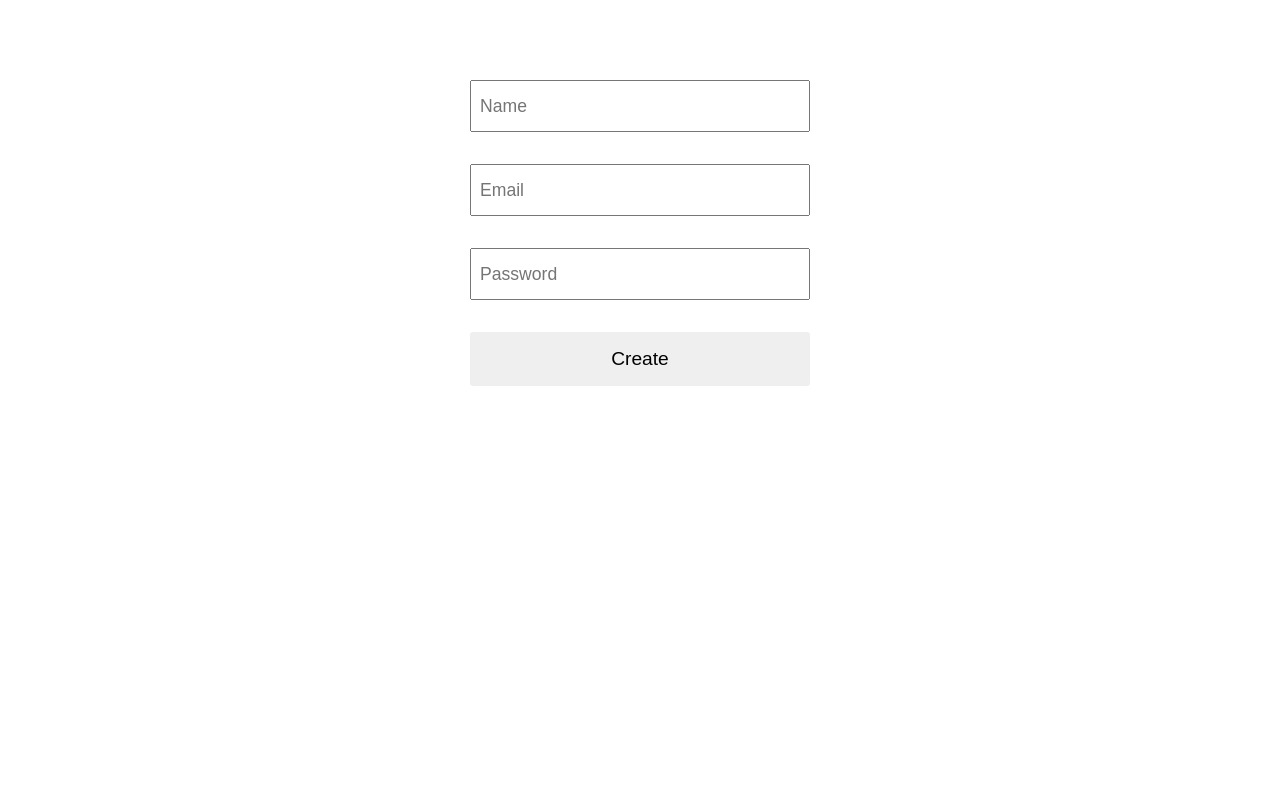
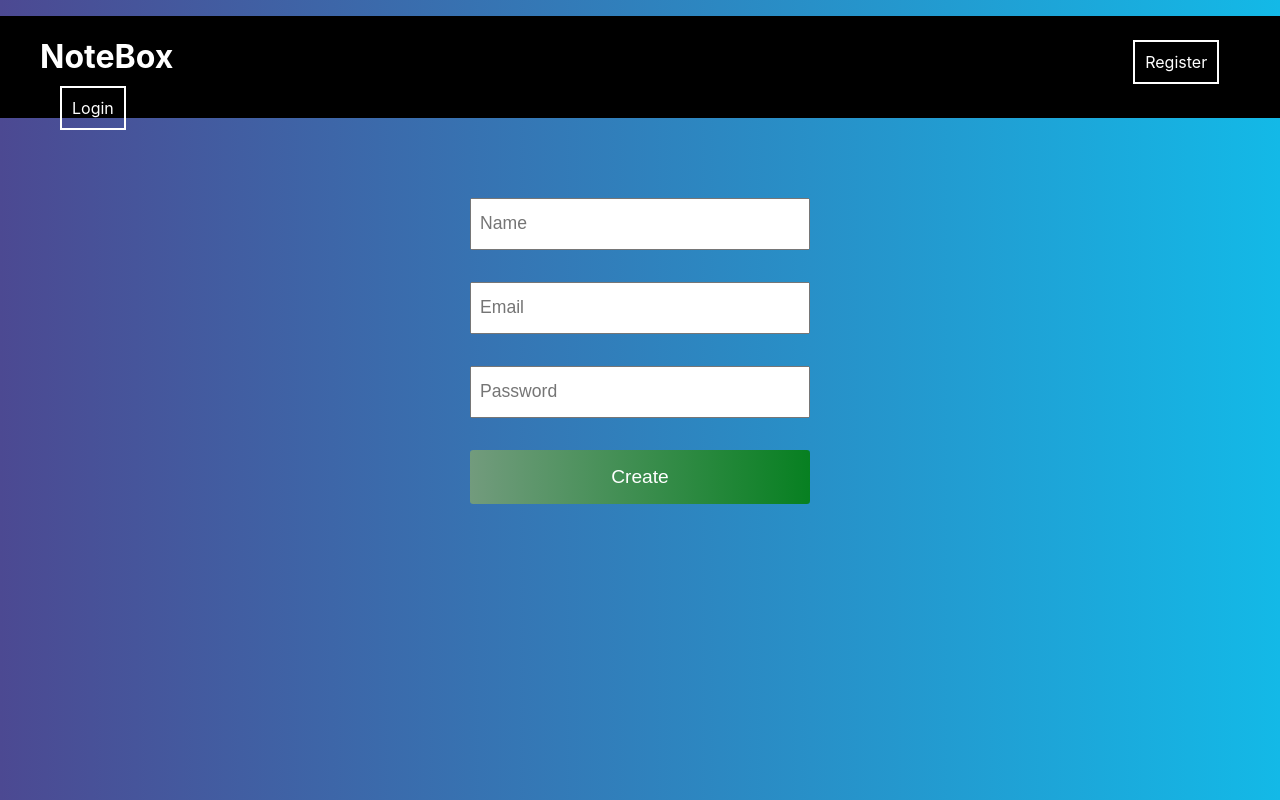
Before and after one commit to mintumintu/auth-app-front-end, a React (Create React App) app in the folder auth-front-end/: page /Register in a window 1280 px wide. Built offline with nearby package versions, Linux system fonts and the light colour scheme.

Commit message:
Added Navbar and Basic Styling

```diff
--- a/auth-front-end/src/App.css
+++ b/auth-front-end/src/App.css
@@ -36,3 +36,6 @@
     transform: rotate(360deg);
   }
 }
+body{
+  background-image:linear-gradient(to right,rgb(76, 73, 146),rgb(19, 185, 231));
+}
--- a/auth-front-end/src/App.js
+++ b/auth-front-end/src/App.js
@@ -4,20 +4,24 @@ import Login from './components/Login';
 import { BrowserRouter as Router,Route, Switch } from 'react-router-dom';
 import Home from './components/Home';
 import Register from './components/Register';
+import Navbar from './components/Navbar';
 
 function App() {
   return (
   <Router>
+  <Route>
+  <Navbar />
+  </Route>
     <Switch>
-      <Router path='/' exact>
+      <Route path='/' exact>
       <Home />
-      </Router>
-      <Router path='/Login' exact>
+      </Route>
+      <Route path='/Login' exact>
         <Login />
-      </Router>
-      <Router path='/Register' exact>
+      </Route>
+      <Route path='/Register' exact>
         <Register />
-      </Router>
+      </Route>
     </Switch>
   </Router>
   );
--- a/auth-front-end/src/components/Login.css
+++ b/auth-front-end/src/components/Login.css
@@ -19,6 +19,8 @@
     font-size: 1.2em;
     border-radius: 0.2rem;
     cursor: pointer;
+    background-image: linear-gradient(to left,rgb(7, 128, 33),rgb(114, 155, 125));
+    color:white;
   }
   button:hover {
     background-color: #c5c5c5;
--- /dev/null
+++ b/auth-front-end/src/components/Navbar.css
@@ -0,0 +1,19 @@
+.nav-container{
+    background-color: black;
+    color:white;
+}
+.nav-container ul li{
+    list-style-type: none;
+    display: inline-block;
+}
+
+.navlink{
+    text-decoration: none;
+    color:white;
+    margin-left:20px;
+    border:2px solid white;
+    padding:10px;
+}
+.firstlink{
+    margin-left: 75vw;
+}
--- /dev/null
+++ b/auth-front-end/src/components/Navbar.js
@@ -0,0 +1,19 @@
+import './Navbar.css'
+import React from 'react'
+import { Link } from 'react-router-dom';
+
+const Navbar = ()=>{
+    return(
+        <>
+        <div className='nav-container'>
+            <ul>
+                <li><h1>NoteBox</h1></li>
+                <li><Link to='/register' className='navlink firstlink'>Register</Link></li>
+                <li><Link to='/login' className='navlink'>Login</Link></li>
+            </ul>
+        </div>
+        </>
+    );
+}
+
+export default Navbar;
```
